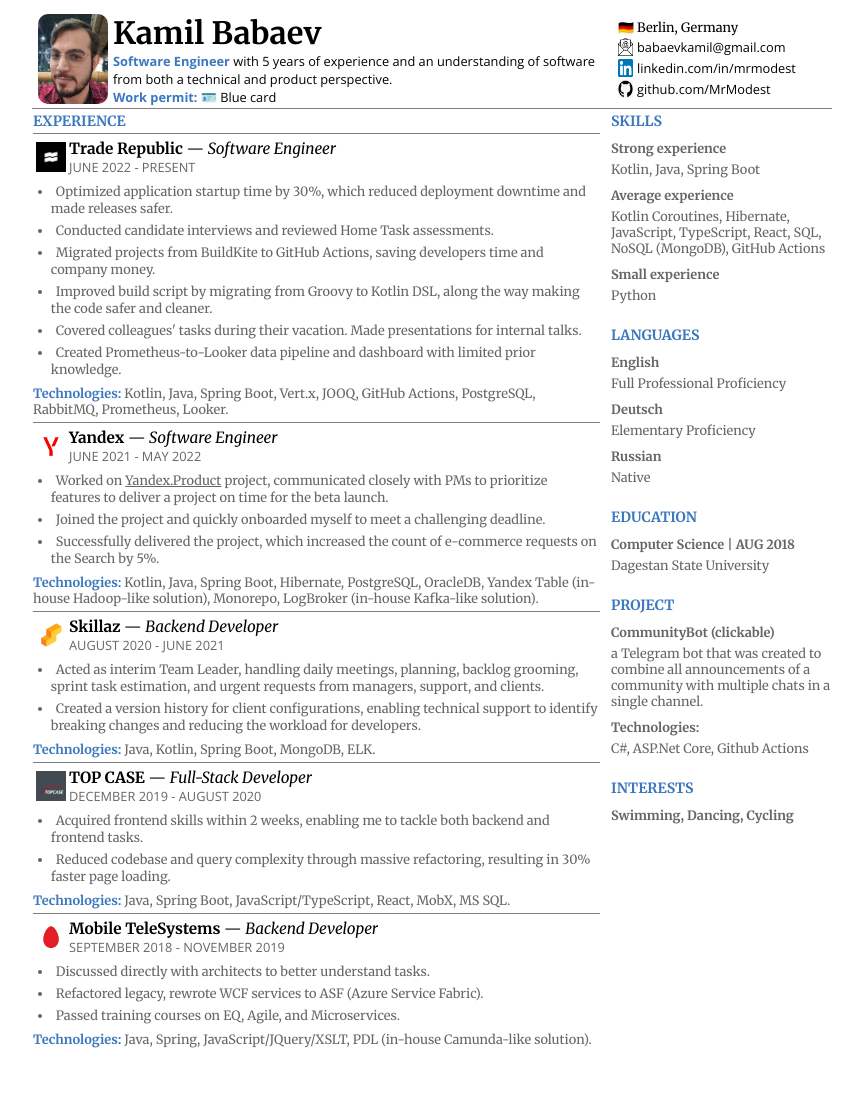
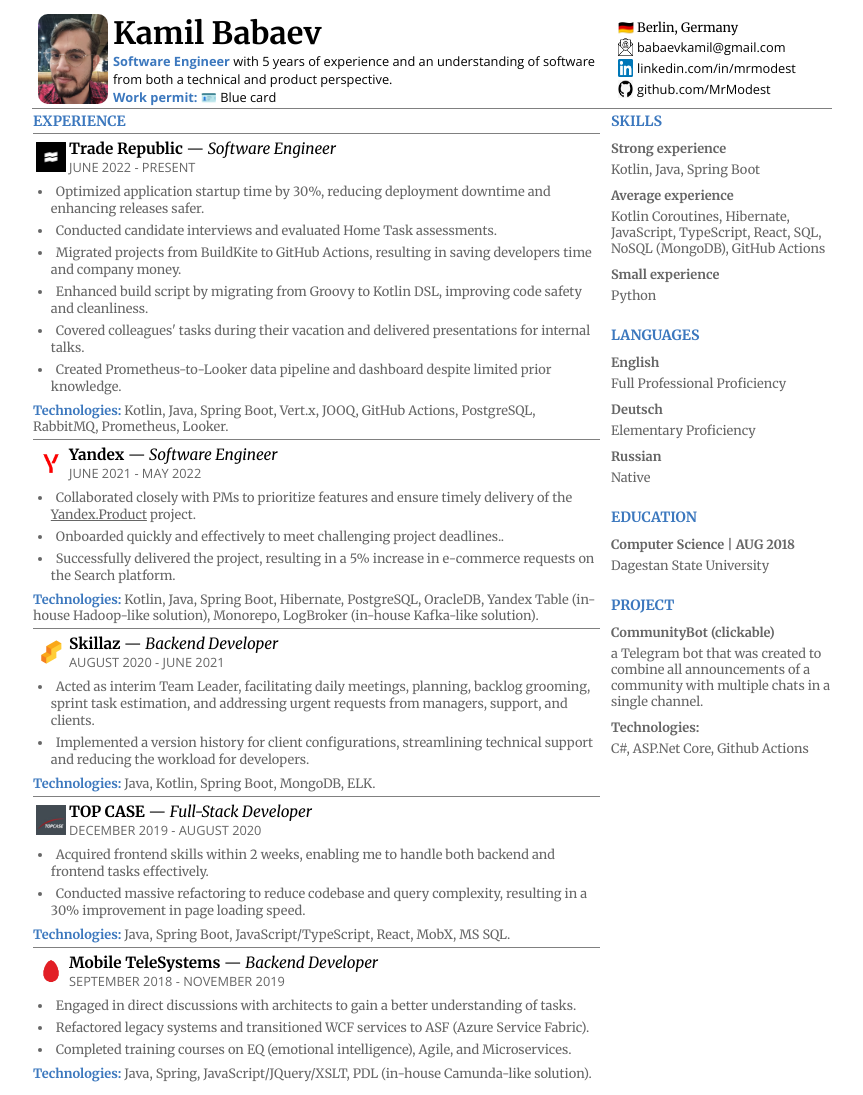
Before and after one commit to MrModest/cv-page, a plain HTML site: page index.html in a window 1280 px wide. Shown: the whole page, without its empty margins (208-1071 px from the left). Before the commit the page ends 1061 px from the top, so only its background shows below. Drawn offline with nearby package versions, Linux system fonts and the light colour scheme.

Commit message:
update achivements

```diff
--- a/index.html
+++ b/index.html
@@ -61,12 +61,12 @@
             </div>
           </div>
           <ui class="job-bullets">
-            <li>Optimized application startup time by 30%, which reduced deployment downtime and made releases safer.</li>
-            <li>Conducted candidate interviews and reviewed Home Task assessments.</li>
-            <li>Migrated projects from BuildKite to GitHub Actions, saving developers time and company money.</li>
-            <li>Improved build script by migrating from Groovy to Kotlin DSL, along the way making the code safer and cleaner.</li>
-            <li>Covered colleagues' tasks during their vacation. Made presentations for internal talks.</li>
-            <li>Created Prometheus-to-Looker data pipeline and dashboard with limited prior knowledge.</li>
+            <li>Optimized application startup time by 30%, reducing deployment downtime and enhancing releases safer.</li>
+            <li>Conducted candidate interviews and evaluated Home Task assessments.</li>
+            <li>Migrated projects from BuildKite to GitHub Actions, resulting in saving developers time and company money.</li>
+            <li>Enhanced build script by migrating from Groovy to Kotlin DSL, improving code safety and cleanliness.</li>
+            <li>Covered colleagues' tasks during their vacation and delivered presentations for internal talks.</li>
+            <li>Created Prometheus-to-Looker data pipeline and dashboard despite limited prior knowledge.</li>
           </ui>
           <div class="job-technologies">
             <span class="job-technologies-caption">Technologies: </span> Kotlin, Java, Spring Boot, Vert.x, JOOQ, GitHub Actions,  PostgreSQL, RabbitMQ, Prometheus, Looker.
@@ -81,9 +81,9 @@
             </div>
           </div>
           <ui class="job-bullets">
-            <li>Worked on <a href="https://yandex.ru/products" target="_blank"><u>Yandex.Product</u></a> project, communicated closely with PMs to prioritize features to deliver a project on time for the beta launch.</li>
-            <li>Joined the project and quickly onboarded myself to meet a challenging deadline.</li>
-            <li>Successfully delivered the project, which increased the count of e-commerce requests on the Search by 5%.</li>
+            <li>Collaborated closely with PMs to prioritize features and ensure timely delivery of the <a href="https://yandex.ru/products" target="_blank"><u>Yandex.Product</u></a> project.</li>
+            <li>Onboarded quickly and effectively to meet challenging project deadlines..</li>
+            <li>Successfully delivered the project, resulting in a 5% increase in e-commerce requests on the Search platform.</li>
           </ui>
           <div class="job-technologies">
             <span class="job-technologies-caption">Technologies: </span>Kotlin, Java, Spring Boot, Hibernate, PostgreSQL, OracleDB, Yandex Table (in-house Hadoop-like solution), Monorepo, LogBroker (in-house Kafka-like solution).
@@ -98,8 +98,8 @@
             </div>
           </div>
           <ui class="job-bullets">
-            <li>Acted as interim Team Leader, handling daily meetings, planning, backlog grooming, sprint task estimation, and urgent requests from managers, support, and clients.</li>
-            <li>Created a version history for client configurations, enabling technical support to identify breaking changes and reducing the workload for developers.</li>
+            <li>Acted as interim Team Leader, facilitating daily meetings, planning, backlog grooming, sprint task estimation, and addressing urgent requests from managers, support, and clients.</li>
+            <li>Implemented a version history for client configurations, streamlining technical support and reducing the workload for developers.</li>
           </ui>
           <div class="job-technologies">
             <span class="job-technologies-caption">Technologies: </span> Java, Kotlin, Spring Boot, MongoDB, ELK.
@@ -114,8 +114,8 @@
             </div>
           </div>
           <ui class="job-bullets">
-            <li>Acquired frontend skills within 2 weeks, enabling me to tackle both backend and frontend tasks.</li>
-            <li>Reduced codebase and query complexity through massive refactoring, resulting in 30% faster page loading.</li>
+            <li>Acquired frontend skills within 2 weeks, enabling me to handle both backend and frontend tasks effectively.</li>
+            <li>Conducted massive refactoring to reduce codebase and query complexity, resulting in a 30% improvement in page loading speed.</li>
           </ui>
           <div class="job-technologies">
             <span class="job-technologies-caption">Technologies: </span> Java, Spring Boot, JavaScript/TypeScript, React, MobX, MS SQL.
@@ -130,9 +130,9 @@
             </div>
           </div>
           <ui class="job-bullets">
-            <li>Discussed directly with architects to better understand tasks.</li>
-            <li>Refactored legacy, rewrote WCF services to ASF (Azure Service Fabric).</li>
-            <li>Passed training courses on EQ, Agile, and Microservices.</li>
+            <li>Engaged in direct discussions with architects to gain a better understanding of tasks.</li>
+            <li>Refactored legacy systems and transitioned WCF services to ASF (Azure Service Fabric).</li>
+            <li>Completed training courses on EQ (emotional intelligence), Agile, and Microservices.</li>
           </ui>
           <div class="job-technologies">
             <span class="job-technologies-caption">Technologies: </span> Java, Spring, JavaScript/JQuery/XSLT, PDL (in-house Camunda-like solution).
@@ -188,10 +188,6 @@
             <div class="sidebar-point-context">C#, ASP.Net Core, Github Actions</div>
           </div>
         </div>
-        <div class="interests">
-          <h2 class="blue-title">INTERESTS</h2>
-          <div class="sidebar-point-title">Swimming, Dancing, Cycling</div>
-        </div>
       </td>
     </tr>
   </table>
```
